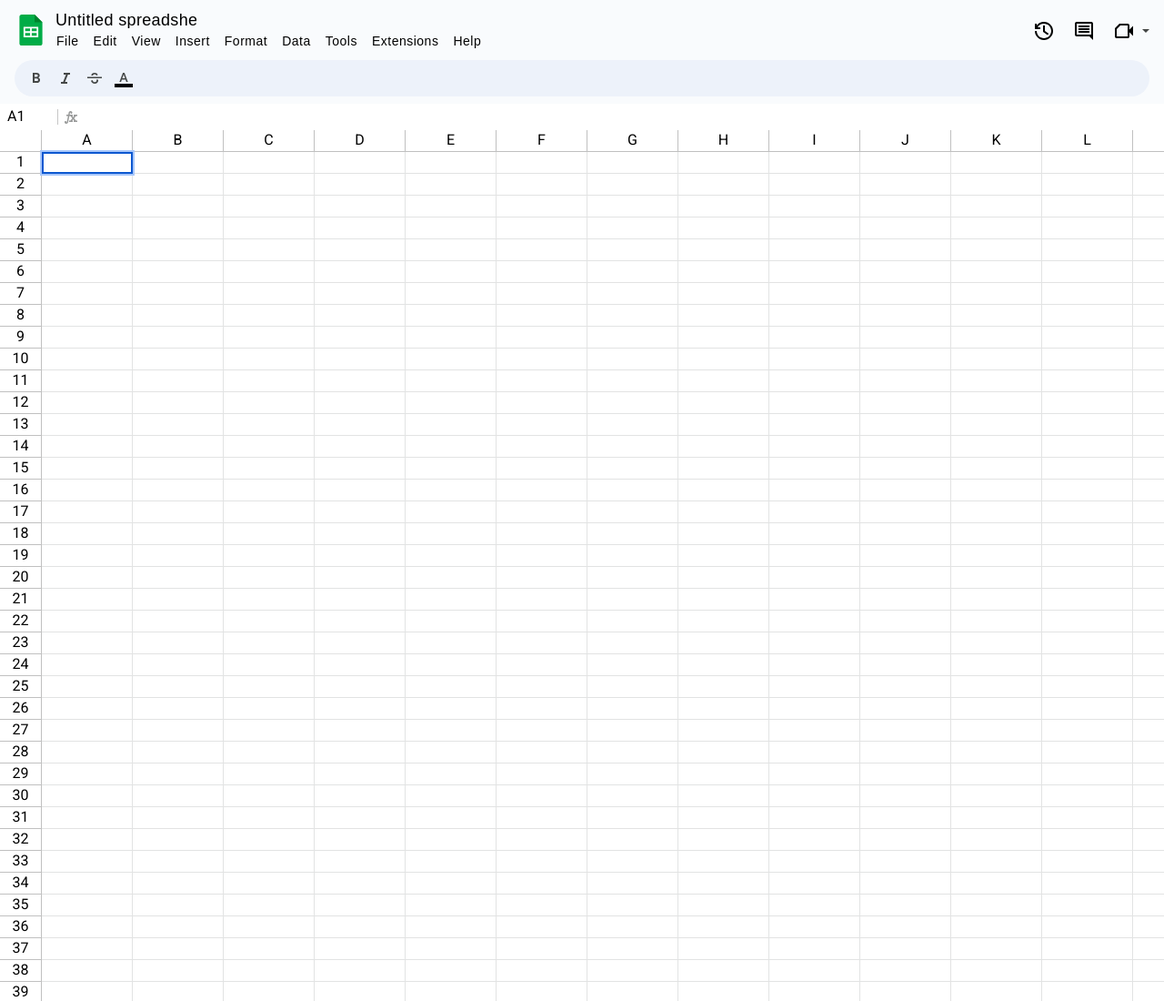
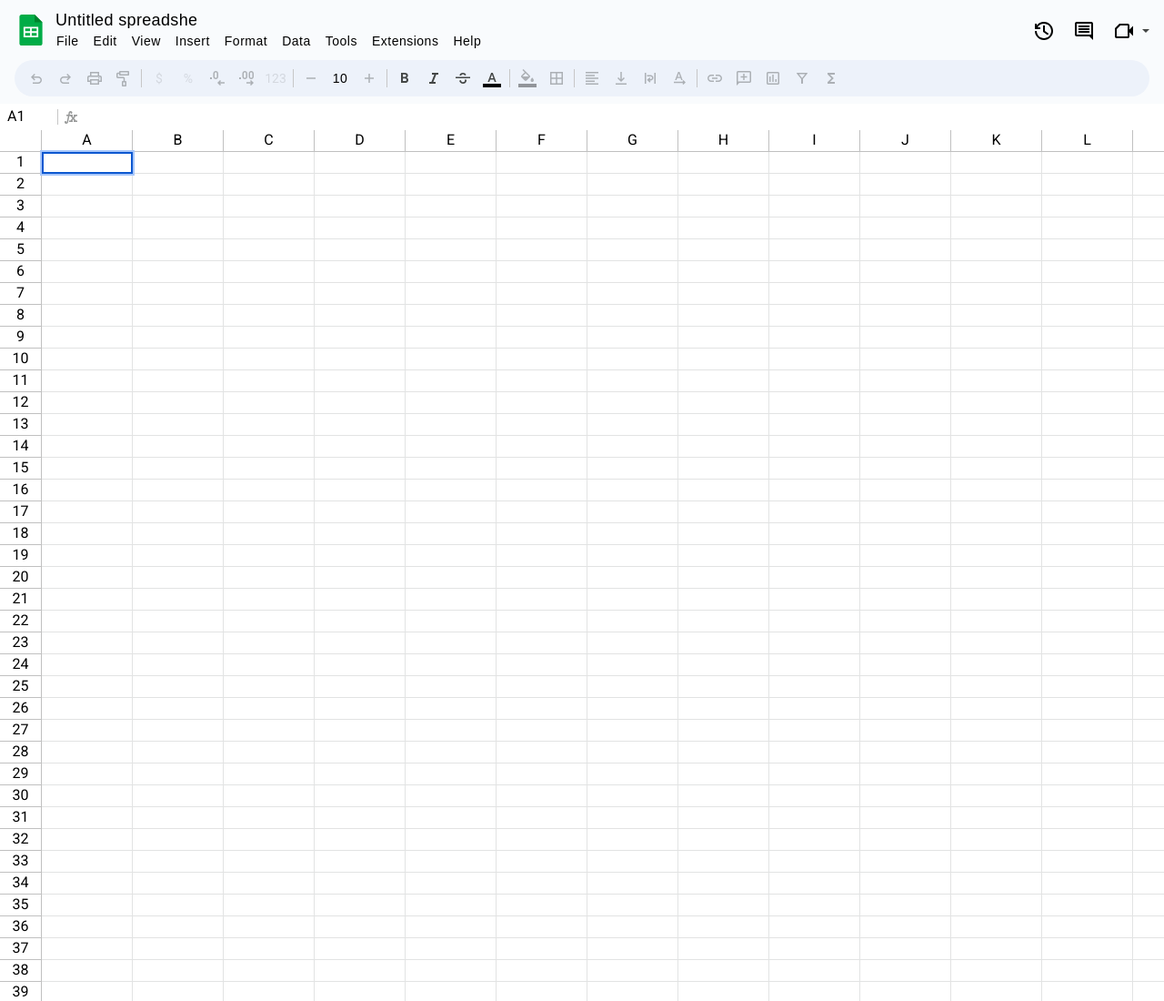
Before and after one commit to Sadlize/purejs-excel, a website built with webpack: page src/pages/index.html in a window 1280 px wide. Shown: the top 1100 px of the page at 91% size. Built offline with nearby package versions, Linux system fonts and the light colour scheme; a web font is replaced by a local one.

Commit message:
add a disable attribute for toolbar buttons

```diff
--- a/src/components/modules/header/Toolbar/Toolbar.template.js
+++ b/src/components/modules/header/Toolbar/Toolbar.template.js
@@ -7,17 +7,18 @@ export function createElementHTML(element) {
   const toolbarElement = element.toolbarElement
     ? `data-toolbar-element="${element.toolbarElement}"`
     : '';
+  const disabled = element.disabled ? 'disabled' : '';
   switch (element.type) {
     case 'button':
       return `
-        <button class="${className}" ${toolbarElement}>
+        <button type="button" class="${className}" ${toolbarElement} ${disabled}>
           ${element.icon}
         </button>
       `;
     case 'input':
       return `
         <input
-          ${className}
+          class="${className}"
           ${toolbarElement}
           type="text"
           aria-label="${element.ariaLabel}"
@@ -38,98 +39,110 @@ function createToolbarHTML(sector, index) {
 }
 
 export const toolbarElements = (state = {}) => [
-  // [
-  //   {
-  //     toolbarElement: 'Undo',
-  //     type: 'button',
-  //     icon: Icons.Undo,
-  //     active: false,
-  //     value: {},
-  //   },
-  //   {
-  //     toolbarElement: 'Redo',
-  //     type: 'button',
-  //     icon: Icons.Redo,
-  //     active: false,
-  //     value: {},
-  //   },
-  //   {
-  //     toolbarElement: 'Print',
-  //     type: 'button',
-  //     icon: Icons.Print,
-  //     active: false,
-  //     value: {},
-  //   },
-  //   {
-  //     toolbarElement: 'Paint format',
-  //     type: 'button',
-  //     icon: Icons.PaintFormat,
-  //     active: false,
-  //     value: {},
-  //   },
-  // ],
-  // [
-  //   {
-  //     toolbarElement: 'Format as currency',
-  //     type: 'button',
-  //     icon: '$',
-  //     active: false,
-  //     value: {},
-  //   },
-  //   {
-  //     toolbarElement: 'Format as percent',
-  //     type: 'button',
-  //     icon: '%',
-  //     active: false,
-  //     value: {},
-  //   },
-  //   {
-  //     toolbarElement: 'Decrease decimals places',
-  //     type: 'button',
-  //     icon: Icons.DecreaseDecimalsPlaces,
-  //     active: false,
-  //     value: {},
-  //   },
-  //   {
-  //     toolbarElement: 'Increase decimals places',
-  //     type: 'button',
-  //     icon: Icons.IncreaseDecimalsPlaces,
-  //     active: false,
-  //     value: {},
-  //   },
-  //   {
-  //     toolbarElement: 'More formats',
-  //     type: 'button',
-  //     icon: '123',
-  //     active: false,
-  //     value: {},
-  //   },
-  // ],
-  // [
-  //   {
-  //     toolbarElement: 'Decrease font size',
-  //     type: 'button',
-  //     icon: Icons.DecreaseFontSize,
-  //     active: false,
-  //     value: {},
-  //   },
-  //   {
-  //     toolbarElement: 'Font size',
-  //     type: 'input',
-  //     className: 'header__input',
-  //     ariaLabel: 'Rename',
-  //     id: 'fontSize-input',
-  //     icon: Icons.DecreaseFontSize,
-  //     value: {},
-  //   },
-  //   {
-  //     toolbarElement: 'Increase font size',
-  //     type: 'button',
-  //     icon: Icons.IncreaseFontSize,
-  //     active: false,
-  //     value: {},
-  //   },
-  // ],
+  [
+    {
+      toolbarElement: 'Undo',
+      type: 'button',
+      icon: Icons.Undo,
+      active: false,
+      value: {},
+      disabled: true,
+    },
+    {
+      toolbarElement: 'Redo',
+      type: 'button',
+      icon: Icons.Redo,
+      active: false,
+      value: {},
+      disabled: true,
+    },
+    {
+      toolbarElement: 'Print',
+      type: 'button',
+      icon: Icons.Print,
+      active: false,
+      value: {},
+      disabled: true,
+    },
+    {
+      toolbarElement: 'Paint format',
+      type: 'button',
+      icon: Icons.PaintFormat,
+      active: false,
+      value: {},
+      disabled: true,
+    },
+  ],
+  [
+    {
+      toolbarElement: 'Format as currency',
+      type: 'button',
+      icon: '$',
+      active: false,
+      value: {},
+      disabled: true,
+    },
+    {
+      toolbarElement: 'Format as percent',
+      type: 'button',
+      icon: '%',
+      active: false,
+      value: {},
+      disabled: true,
+    },
+    {
+      toolbarElement: 'Decrease decimals places',
+      type: 'button',
+      icon: Icons.DecreaseDecimalsPlaces,
+      active: false,
+      value: {},
+      disabled: true,
+    },
+    {
+      toolbarElement: 'Increase decimals places',
+      type: 'button',
+      icon: Icons.IncreaseDecimalsPlaces,
+      active: false,
+      value: {},
+      disabled: true,
+    },
+    {
+      toolbarElement: 'More formats',
+      type: 'button',
+      icon: '123',
+      active: false,
+      value: {},
+      disabled: true,
+    },
+  ],
+  [
+    {
+      toolbarElement: 'Decrease font size',
+      type: 'button',
+      icon: Icons.DecreaseFontSize,
+      active: false,
+      value: {},
+      disabled: true,
+    },
+    {
+      toolbarElement: 'Font size',
+      type: 'input',
+      className: 'header__input',
+      ariaLabel: 'Rename',
+      id: 'fontSize-input',
+      icon: Icons.DecreaseFontSize,
+      value: {},
+      disabled: true,
+    },
+    {
+      toolbarElement: 'Increase font size',
+      type: 'button',
+      icon: Icons.IncreaseFontSize,
+      active: false,
+      value: {},
+      disabled: true,
+    },
+  ],
   [
     {
       toolbarElement: 'Bold',
@@ -168,97 +181,108 @@ export const toolbarElements = (state = {}) => [
       },
     },
   ],
-  // [
-  //   {
-  //     toolbarElement: 'Fill color',
-  //     type: 'button',
-  //     icon: Icons.FillColor,
-  //     className: 'color-menu-button-indicator',
-  //     active: false,
-  //     value: {},
-  //   },
-  //   {
-  //     toolbarElement: 'Borders',
-  //     type: 'button',
-  //     icon: Icons.Borders,
-  //     active: false,
-  //     value: {},
-  //   },
-  // ],
-  // [
-  //   {
-  //     toolbarElement: 'Horizontal align',
-  //     type: 'button',
-  //     icon: Icons.HorizontalAlign,
-  //     active: false,
-  //     value: {},
-  //   },
-  //   {
-  //     toolbarElement: 'Vertical align',
-  //     type: 'button',
-  //     icon: Icons.VerticalAlign,
-  //     active: false,
-  //     value: {},
-  //   },
-  //   {
-  //     toolbarElement: 'Text wrapping',
-  //     type: 'button',
-  //     icon: Icons.TextWrapping,
-  //     active: false,
-  //     value: {},
-  //   },
-  //   {
-  //     toolbarElement: 'Text rotation',
-  //     type: 'button',
-  //     icon: Icons.TextRotation,
-  //     active: false,
-  //     value: {},
-  //   },
-  // ],
-  // [
-  //   {
-  //     toolbarElement: 'Insert link',
-  //     type: 'button',
-  //     icon: Icons.InsertLink,
-  //     active: false,
-  //     value: {},
-  //   },
-  //   {
-  //     toolbarElement: 'Insert comment',
-  //     type: 'button',
-  //     icon: Icons.InsertComment,
-  //     active: false,
-  //     value: {},
-  //   },
-  //   {
-  //     toolbarElement: 'Insert chart',
-  //     type: 'button',
-  //     icon: Icons.InsertChart,
-  //     active: false,
-  //     value: {},
-  //   },
-  //   {
-  //     toolbarElement: 'Create a filter',
-  //     type: 'button',
-  //     icon: Icons.CreateFilter,
-  //     active: false,
-  //     value: {},
-  //   },
-  //   {
-  //     toolbarElement: 'Functions',
-  //     type: 'button',
-  //     icon: Icons.Functions,
-  //     active: false,
-  //     value: {},
-  //   },
-  //   // {
-  //   //   toolbarElement: 'More',
-  //   //   type: 'button',
-  //   //   icon: Icons.More,
-  //   //   active: false,
-  //   //   value: {},
-  //   // },
-  // ],
+  [
+    {
+      toolbarElement: 'Fill color',
+      type: 'button',
+      icon: Icons.FillColor,
+      className: 'color-menu-button-indicator',
+      active: false,
+      value: {},
+      disabled: true,
+    },
+    {
+      toolbarElement: 'Borders',
+      type: 'button',
+      icon: Icons.Borders,
+      active: false,
+      value: {},
+      disabled: true,
+    },
+  ],
+  [
+    {
+      toolbarElement: 'Horizontal align',
+      type: 'button',
+      icon: Icons.HorizontalAlign,
+      active: false,
+      value: {},
+      disabled: true,
+    },
+    {
+      toolbarElement: 'Vertical align',
+      type: 'button',
+      icon: Icons.VerticalAlign,
+      active: false,
+      value: {},
+      disabled: true,
+    },
+    {
+      toolbarElement: 'Text wrapping',
+      type: 'button',
+      icon: Icons.TextWrapping,
+      active: false,
+      value: {},
+      disabled: true,
+    },
+    {
+      toolbarElement: 'Text rotation',
+      type: 'button',
+      icon: Icons.TextRotation,
+      active: false,
+      value: {},
+      disabled: true,
+    },
+  ],
+  [
+    {
+      toolbarElement: 'Insert link',
+      type: 'button',
+      icon: Icons.InsertLink,
+      active: false,
+      value: {},
+      disabled: true,
+    },
+    {
+      toolbarElement: 'Insert comment',
+      type: 'button',
+      icon: Icons.InsertComment,
+      active: false,
+      value: {},
+      disabled: true,
+    },
+    {
+      toolbarElement: 'Insert chart',
+      type: 'button',
+      icon: Icons.InsertChart,
+      active: false,
+      value: {},
+      disabled: true,
+    },
+    {
+      toolbarElement: 'Create a filter',
+      type: 'button',
+      icon: Icons.CreateFilter,
+      active: false,
+      value: {},
+      disabled: true,
+    },
+    {
+      toolbarElement: 'Functions',
+      type: 'button',
+      icon: Icons.Functions,
+      active: false,
+      value: {},
+      disabled: true,
+    },
+    // {
+    //   toolbarElement: 'More',
+    //   type: 'button',
+    //   icon: Icons.More,
+    //   active: false,
+    //   value: {},
+    // },
+  ],
 ];
 
 function ToolbarTemplate(state) {
--- a/src/styles/_mixins.scss
+++ b/src/styles/_mixins.scss
@@ -7,6 +7,7 @@
   display: inline-flex;
   align-items: center;
   justify-content: center;
+  cursor: pointer;
 
   & > svg {
     width: 24px;
@@ -22,12 +23,21 @@
     margin-left: 8px;
   }
 
-  &:hover {
+  &:not([disabled], .active):hover {
     background-color: $color_black6;
   }
 
-  &:active {
+  &:not([disabled]):active {
     background-color: $color_black12;
+  }
+
+  &.active {
+    background-color: #d3e3fd;
+  }
+
+  &[disabled] {
+    cursor: inherit;
+    opacity: .38;
   }
 }
 
--- a/src/styles/header.scss
+++ b/src/styles/header.scss
@@ -110,10 +110,6 @@
         width: 20px;
         height: 20px;
       }
-
-      &.active {
-        background-color: #d3e3fd;
-      }
     }
 
     &-separator {
```
